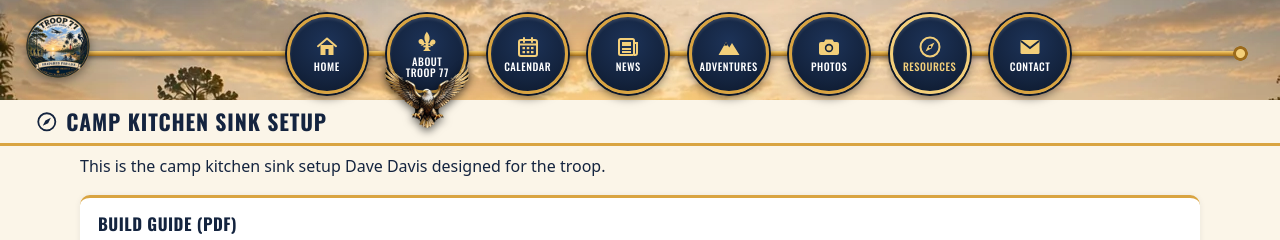
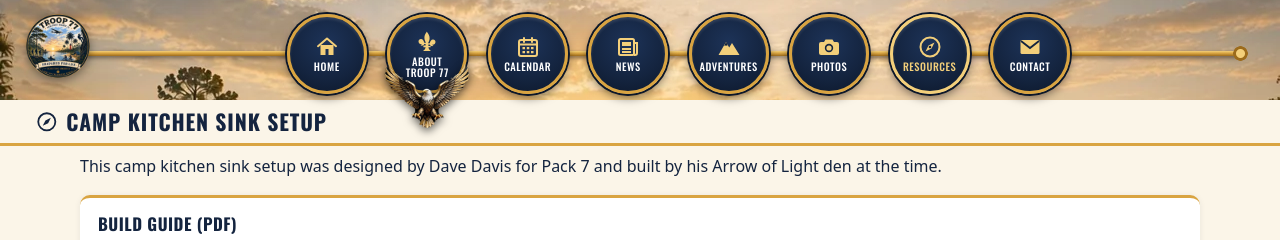
Before and after one commit to BSATroop77/troop77-website, a plain HTML site: page kitchen-sink.html in a window 1280 px wide. Shown: the top 240 px of the page. Drawn offline with nearby package versions, Linux system fonts and the light colour scheme; grey boxes are pictures that could not be loaded.

Commit message:
Camp sink intro: Pack 7 AOL den

```diff
--- a/kitchen-sink.html
+++ b/kitchen-sink.html
@@ -49,7 +49,7 @@
 <main>
   <section class="panel">
     <div class="wrap">
-      <p class="eagle-intro">This is the camp kitchen sink setup Dave Davis designed for the troop.</p>
+      <p class="eagle-intro">This camp kitchen sink setup was designed by Dave Davis for Pack 7 and built by his Arrow of Light den at the time.</p>
       <div class="shop-guide">
         <article class="shop-card">
           <h2>Build Guide (PDF)</h2>
```
